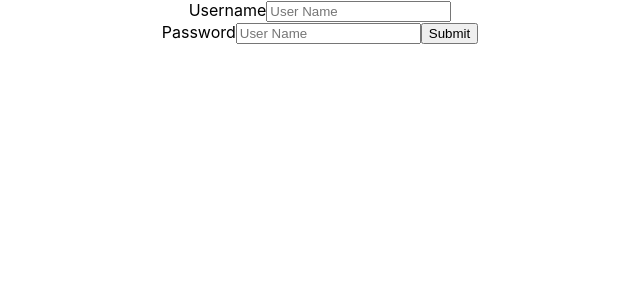
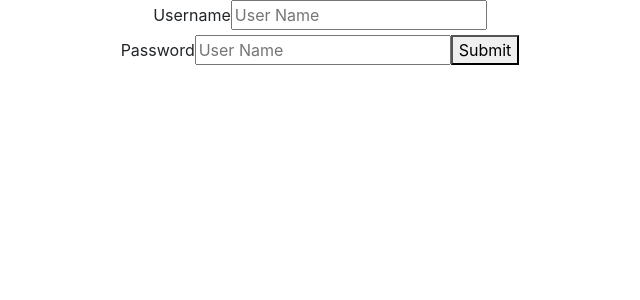
Before and after one commit to Build-Week-African-Marketplace-2020/front-end, a React (Create React App) app in the folder african-marketplace/: page /login in a window 1280 px wide. Shown: the top 300 px of the page, without its empty margins (320-960 px from the left). Built offline with nearby package versions, Linux system fonts and the light colour scheme; no server answers.

Commit message:
bootstrap install

```diff
--- a/african-marketplace/src/components/Login.js
+++ b/african-marketplace/src/components/Login.js
@@ -1,6 +1,6 @@
 import React, { useState, useEffect } from 'react'
 import axios from 'axios'
-import {loginInfo} from '../data/data'
+// import {loginInfo} from '../data/data'
 
 export default function Login() {
 
@@ -23,7 +23,7 @@ export default function Login() {
 
     return (
         <div>
-          <form>
+          <form onSubmit={handleChange}>
         <label htmlFor='username'>Username</label>
            <input
             placeholder='User Name'
--- a/african-marketplace/src/components/vendors/VendorForm.js
+++ b/african-marketplace/src/components/vendors/VendorForm.js
@@ -1,4 +1,4 @@
-import { useState, useEffect } from 'react'
+import { useState } from 'react'
 import React from 'react'
 import Select from 'react-select';
 import axios from 'axios'
--- a/african-marketplace/src/index.js
+++ b/african-marketplace/src/index.js
@@ -3,6 +3,7 @@ import ReactDOM from 'react-dom';
 import './index.css';
 import App from './App';
 import { BrowserRouter as Router } from 'react-router-dom'
+import 'bootstrap/dist/css/bootstrap.min.css';
 
 ReactDOM.render(<Router>
                     <App />
--- a/package.json
+++ b/package.json
@@ -1,5 +1,7 @@
 {
   "dependencies": {
-    "react-select": "^3.0.8"
+    "bootstrap": "^4.4.1",
+    "react-select": "^3.0.8",
+    "reactstrap": "^8.4.1"
   }
 }
```
Also changed, not shown: 1 other file (tests, documents, lock files or other folders).
